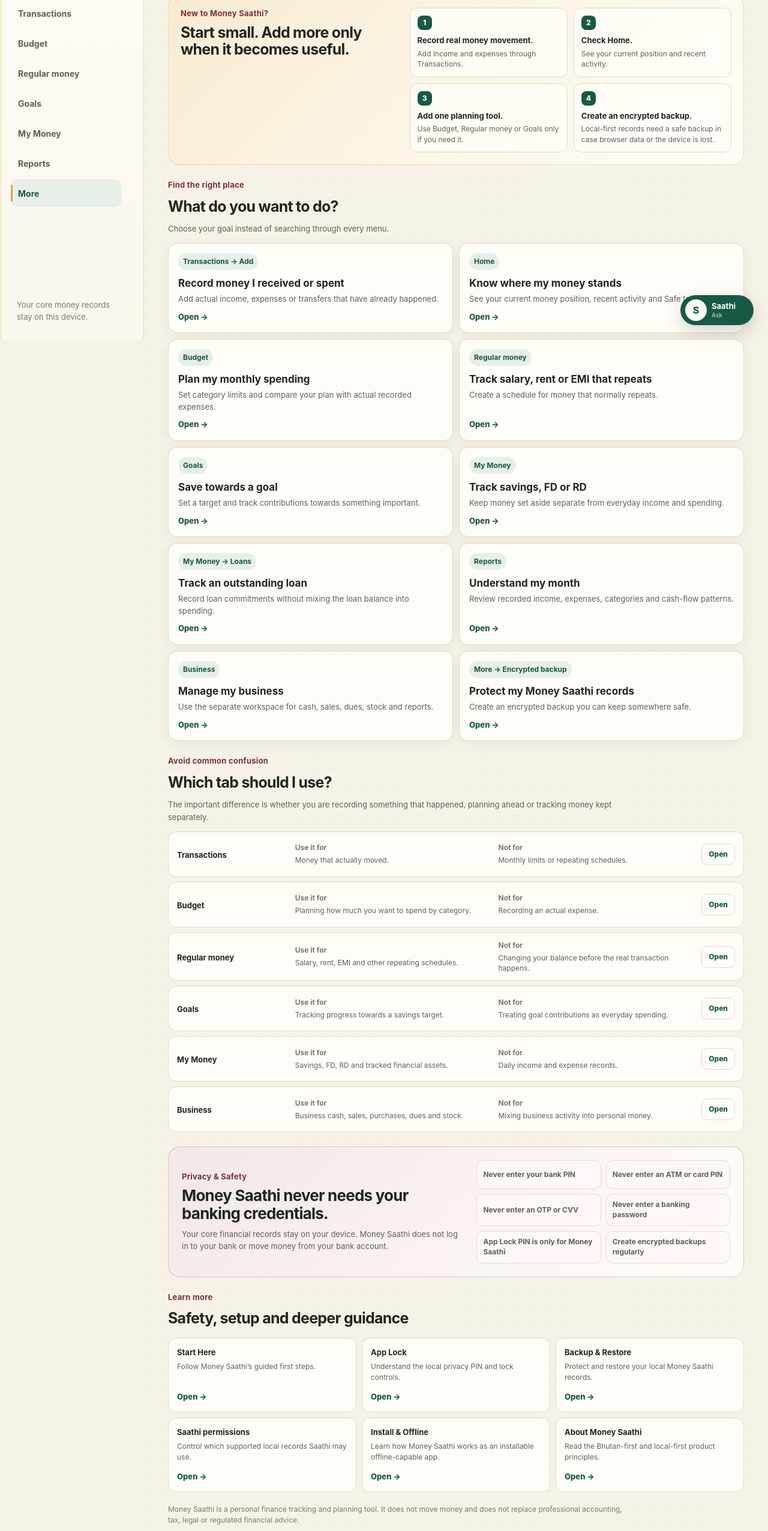
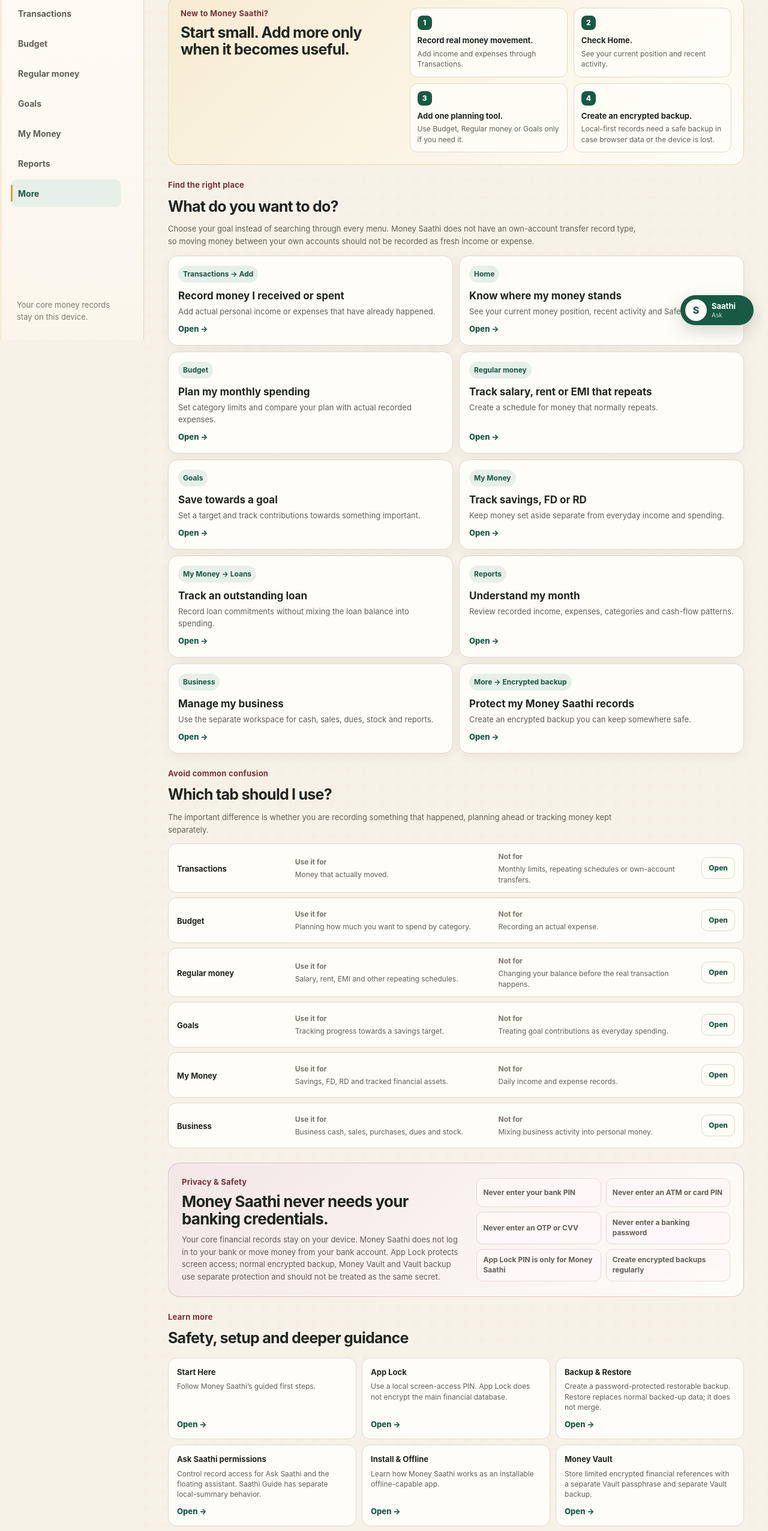
Before and after one commit to sambak07/money-saathi, a React (Vite) app: page /app/help in a window 1280 px wide. Shown: the part 234-2786 px from the top of the page at 60% size. Built offline with nearby package versions, Linux system fonts and the light colour scheme.

Commit message:
docs: align help wording with source audit

```diff
--- a/src/pages/HelpCenterPage.tsx
+++ b/src/pages/HelpCenterPage.tsx
@@ -25,7 +25,7 @@
     to: '/app/transactions/new',
     title: 'Record money I received or spent',
     description:
-      'Add actual income, expenses or transfers that have already happened.',
+      'Add actual personal income or expenses that have already happened.',
     path: 'Transactions → Add',
   },
   {
@@ -97,7 +97,7 @@
   {
     title: 'Transactions',
     useFor: 'Money that actually moved.',
-    notFor: 'Monthly limits or repeating schedules.',
+    notFor: 'Monthly limits, repeating schedules or own-account transfers.',
     to: '/app/transactions',
   },
   {
@@ -141,22 +141,32 @@
   {
     to: '/app/security',
     label: 'App Lock',
-    description: 'Understand the local privacy PIN and lock controls.',
+    description: 'Use a local screen-access PIN. App Lock does not encrypt the main financial database.',
   },
   {
     to: '/app/backup',
     label: 'Backup & Restore',
-    description: 'Protect and restore your local Money Saathi records.',
+    description: 'Create a password-protected restorable backup. Restore replaces normal backed-up data; it does not merge.',
   },
   {
     to: '/app/saathi/privacy',
-    label: 'Saathi permissions',
-    description: 'Control which supported local records Saathi may use.',
+    label: 'Ask Saathi permissions',
+    description: 'Control record access for Ask Saathi and the floating assistant. Saathi Guide has separate local-summary behavior.',
   },
   {
     to: '/app/install',
     label: 'Install & Offline',
     description: 'Learn how Money Saathi works as an installable offline-capable app.',
+  },
+  {
+    to: '/app/vault',
+    label: 'Money Vault',
+    description: 'Store limited encrypted financial references with a separate Vault passphrase and separate Vault backup.',
+  },
+  {
+    to: '/app/data-export',
+    label: 'Export data',
+    description: 'Create readable CSV or JSON files for review. Exports are not restore backups.',
   },
   {
     to: '/app/about',
@@ -250,6 +260,9 @@
 
             <p>
               Choose your goal instead of searching through every menu.
+              Money Saathi does not have an own-account transfer record
+              type, so moving money between your own accounts should not
+              be recorded as fresh income or expense.
             </p>
           </header>
 
@@ -357,7 +370,9 @@
             <p>
               Your core financial records stay on your device. Money
               Saathi does not log in to your bank or move money from
-              your bank account.
+              your bank account. App Lock protects screen access; normal
+              encrypted backup, Money Vault and Vault backup use separate
+              protection and should not be treated as the same secret.
             </p>
           </div>
 
```
